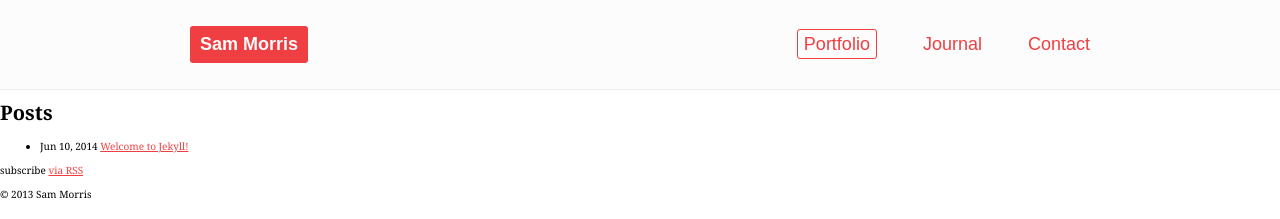
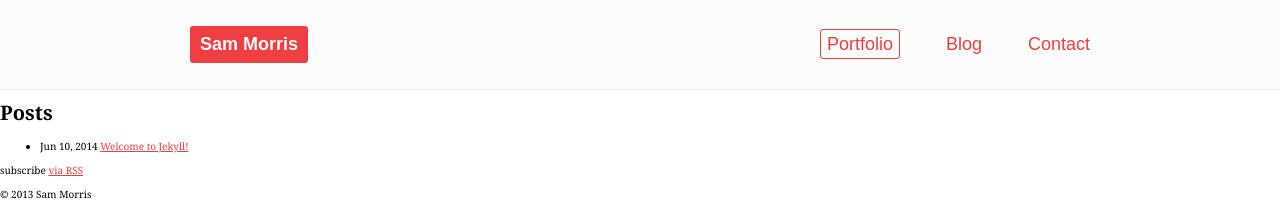
Before and after one commit to sammorrisdesign/sammorr.is, a Jekyll site: the page built from index.html, in a window 1280 px wide. Shown: the top 219 px of the page. Built offline with Jekyll 4.4.1, drawn with Linux system fonts in a browser that asks for light colours; nearby versions of some CDN libraries.

Commit message:
Journal to blog

```diff
--- a/_includes/header.html
+++ b/_includes/header.html
@@ -3,7 +3,7 @@
         <h1 class="logo"><a class="logo__anchor" href="{{ site.baseurl}}/">{{ site.title }}</a></h1>
         <ul class="navigation">
             <li class="navigation__link navigation__link--active"><a class="navigation__link__anchor" href="{{ site.baseurl }}">Portfolio</a></li>
-            <li class="navigation__link"><a class="navigation__link__anchor" href="{{ site.baseurl }}/journal">Journal</a></li>
+            <li class="navigation__link"><a class="navigation__link__anchor" href="{{ site.baseurl }}/blog">Blog</a></li>
             <li class="navigation__link navigation__link--desktop">Contact</li>
             <li class="navigation__link navigation__link--mobile"><a class="navigation__link__anchor" href="mailto:mail@sammorrisdesign.co.uk">Contact</a></li>
         </ul>
```
